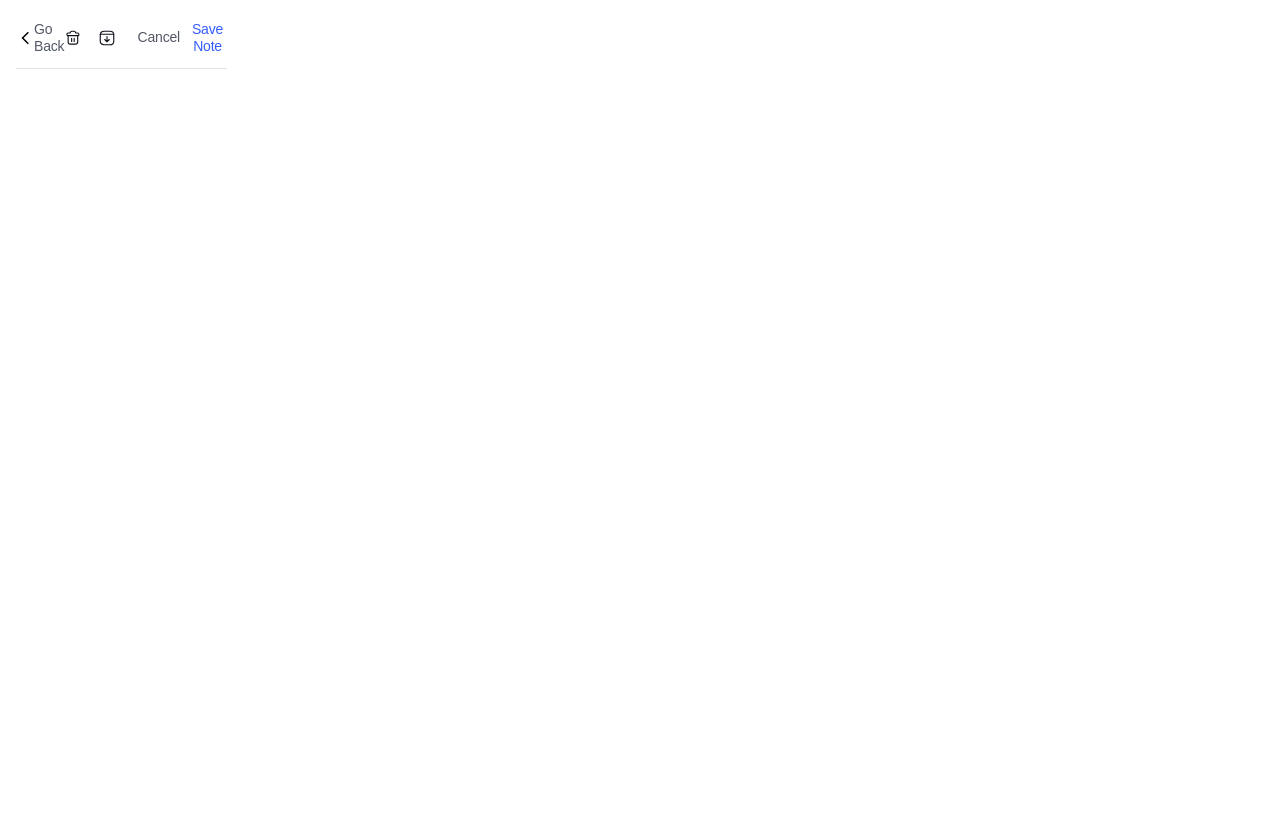
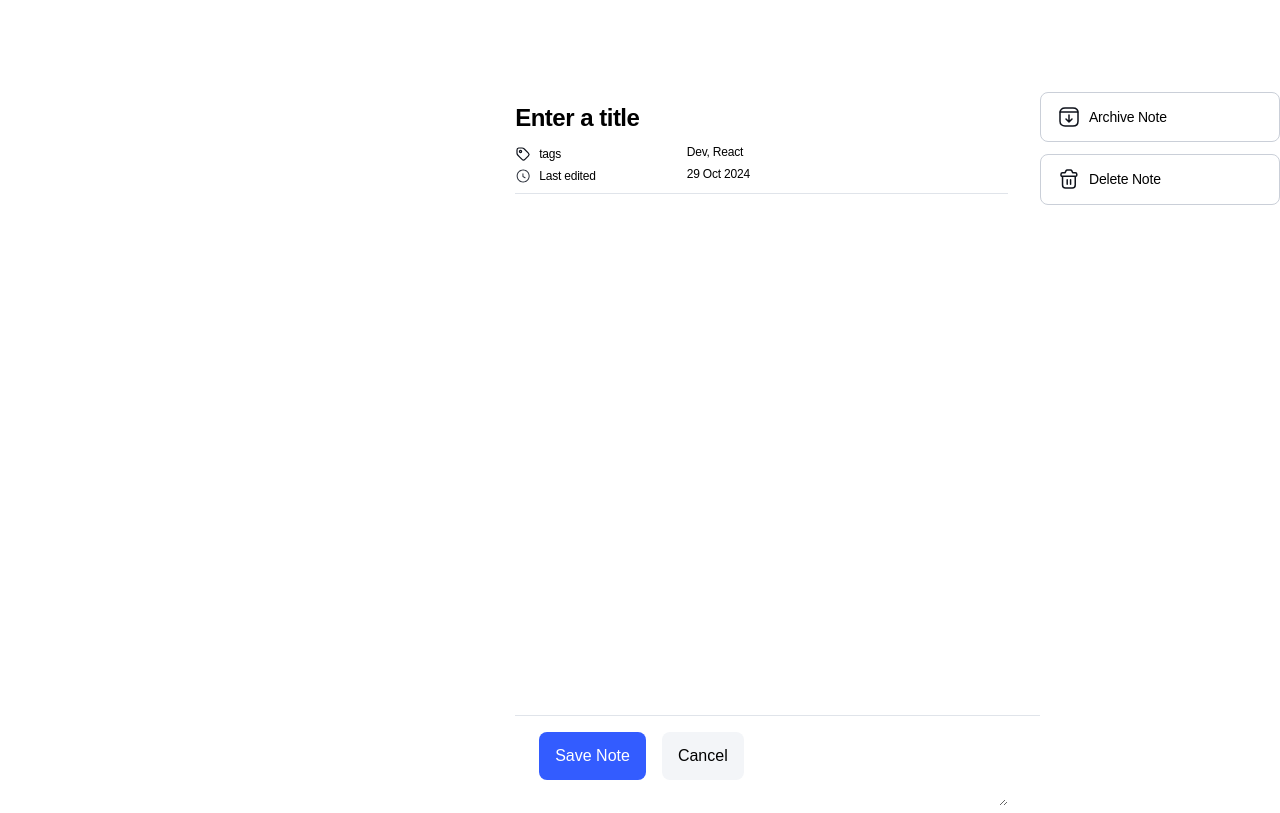
Before and after one commit to RuxCastillo/Full-Stack-Node-App, a React (Vite) app in the folder Frontend/: page / in a window 1280 px wide. Built offline with nearby package versions, Linux system fonts and the light colour scheme.

Commit message:
terminado el componente de la nota en mobile, tablet y desktop

```diff
--- a/Frontend/src/components/BarraDeNavegacionInferior/BarraDeNavegacionInferior.module.css
+++ b/Frontend/src/components/BarraDeNavegacionInferior/BarraDeNavegacionInferior.module.css
@@ -8,6 +8,7 @@
 	height: 56px;
 	border-top: 1px solid var(--neutral-200);
 	background-color: var(--neutral-0);
+	box-shadow: 0 -4px 6px 0 #f0f0f060;
 }
 
 .div {
--- /dev/null
+++ b/Frontend/src/components/Notas/NotaBarraSuperior/NotaBarraSuperior.module.css
@@ -0,0 +1,48 @@
+.nav {
+	display: flex;
+	align-items: center;
+	padding-bottom: 12px;
+	border-bottom: 1px solid var(--neutral-200);
+}
+
+.arrowLeft {
+	height: 18px;
+	width: 18px;
+}
+
+.goBackDiv {
+	margin-right: auto;
+	display: flex;
+	align-items: center;
+}
+
+.goBack {
+	color: var(--neutral-600);
+}
+
+.icon {
+	height: 18px;
+	width: 18px;
+	margin-right: 16px;
+}
+
+.nav__button {
+	background-color: transparent;
+	border: none;
+	padding: 0;
+}
+
+.cancel {
+	color: var(--neutral-600);
+	margin-right: 1rem;
+}
+
+.save {
+	color: var(--blue-500);
+}
+
+@media (min-width: 1024px) {
+	.nav {
+		display: none;
+	}
+}
--- /dev/null
+++ b/Frontend/src/components/Notas/NotaBarraSuperior/NotaBarraSuperior.tsx
@@ -0,0 +1,25 @@
+import arrowLeft from '../../../assets/images/icon-arrow-left.svg';
+import deleteIcon from '../../../assets/images/icon-delete.svg';
+import archive from '../../../assets/images/icon-archive.svg';
+import styles from './NotaBarraSuperior.module.css';
+
+export default function NotaBarraSuperior() {
+	return (
+		<nav className={styles.nav}>
+			<div className={styles.goBackDiv}>
+				<img src={arrowLeft} alt="go back" className={styles.arrowLeft} />
+				<span className={`${styles.goBack} text-preset-5`}>Go Back</span>
+			</div>
+			<img src={deleteIcon} alt="delete note" className={styles.icon} />
+			<img src={archive} alt="archive note" className={styles.icon} />
+			<button
+				className={`${styles.nav__button} ${styles.cancel} text-preset-5`}
+			>
+				Cancel
+			</button>
+			<button className={`${styles.nav__button} ${styles.save} text-preset-5`}>
+				Save Note
+			</button>
+		</nav>
+	);
+}
--- a/Frontend/src/components/Notas/Notas.module.css
+++ b/Frontend/src/components/Notas/Notas.module.css
@@ -1,39 +1,103 @@
 .nota {
 	padding: 20px 16px;
+	position: relative;
 }
 
-.nav {
-	display: flex;
-	align-items: center;
-	padding-bottom: 12px;
+.title {
+	margin-top: 12px;
+	border: none;
+	padding: 0;
+}
+
+.info {
+	display: grid;
+	grid-template-columns: 34% 66%;
+	grid-template-rows: 50% 50%;
+	padding: 12px 0;
+	gap: 4px;
 	border-bottom: 1px solid var(--neutral-200);
 }
 
-.arrowLeft {
-	height: 18px;
-	width: 18px;
+.infoTitle {
+	display: flex;
+	align-items: center;
 }
 
-.goBack {
-	color: var(--neutral-600);
-	margin-right: auto;
+.infoTitle img {
+	width: 1rem;
+	height: 1rem;
+	margin-right: 0.5rem;
 }
 
-.icon {
-	height: 18px;
-	width: 18px;
-	margin-right: 16px;
+.textarea {
+	margin-top: 12px;
+	width: 100%;
+	height: 75vh;
+	border: none;
+	padding-bottom: 100px;
 }
 
-.nav__button {
-	background-color: transparent;
+textarea:focus,
+input:focus {
+	outline: none;
+}
+
+.buttons {
+	position: absolute;
+	bottom: 0;
+	padding: 16px 24px 20px;
+	border-top: 1px solid var(--neutral-200);
+	width: 100%;
+	background-color: white;
+	display: none;
+}
+
+.save {
+	color: white;
+	background-color: var(--blue-500);
+	padding: 12px 16px;
+	border-radius: 8px;
+	border: none;
+	margin-right: 1rem;
+}
+
+.cancel {
+	color: var(--nuetral-600);
+	background-color: var(--neutral-100);
+	border-radius: 8px;
+	padding: 12px 16px;
 	border: none;
 }
 
-.cancel {
-	color: var(--neutral-600);
+.noteSideBar {
+	display: none;
+	padding: 20px 0 0 16px;
 }
 
-.save {
-	color: var(--blue-500);
+.noteSideBarSquare {
+	display: flex;
+	border: 1px solid var(--neutral-300);
+	border-radius: var(--radius-8);
+	align-items: center;
+	margin-bottom: 12px;
 }
+
+.noteSideBarSquare img {
+	padding: 12px 8px 12px 16px;
+}
+
+@media (min-width: 1024px) {
+	.nota {
+		grid-column: 3/4;
+		grid-row: 2/3;
+	}
+	.noteSideBar {
+		display: flex;
+		flex-direction: column;
+		grid-column: 4/5;
+		grid-row: 2/3;
+	}
+	.buttons {
+		display: flex;
+	}
+}
--- a/Frontend/src/components/Notas/Notas.tsx
+++ b/Frontend/src/components/Notas/Notas.tsx
@@ -1,27 +1,51 @@
 import styles from './Notas.module.css';
-import arrowLeft from '../../assets/images/icon-arrow-left.svg';
+import NotaBarraSuperior from './NotaBarraSuperior/NotaBarraSuperior';
+import tagsIcon from '../../assets/images/icon-tag.svg';
+import clockIcon from '../../assets/images/icon-clock.svg';
+import archiveIcon from '../../assets/images/icon-archive.svg';
 import deleteIcon from '../../assets/images/icon-delete.svg';
-import archive from '../../assets/images/icon-archive.svg';
 
 export default function Notas() {
 	return (
-		<section className={styles.nota}>
-			<nav className={styles.nav}>
-				<img src={arrowLeft} alt="go back" className={styles.arrowLeft} />
-				<span className={`${styles.goBack} text-preset-5`}>Go Back</span>
-				<img src={deleteIcon} alt="delete note" className={styles.icon} />
-				<img src={archive} alt="archive note" className={styles.icon} />
-				<button
-					className={`${styles.nav__button} ${styles.cancel} text-preset-5`}
-				>
-					Cancel
-				</button>
-				<button
-					className={`${styles.nav__button} ${styles.save} text-preset-5`}
-				>
-					Save Note
-				</button>
-			</nav>
-		</section>
+		<>
+			<section className={styles.nota}>
+				<NotaBarraSuperior />
+				<input
+					value="Enter a title"
+					className={`${styles.title} text-preset-1`}
+				/>
+				<div className={`${styles.info} text-preset-6`}>
+					<div className={styles.infoTitle}>
+						<img src={tagsIcon} alt="" />
+						tags
+					</div>
+					<div>Dev, React</div>
+					<div className={styles.infoTitle}>
+						<img src={clockIcon} alt="" />
+						Last edited
+					</div>
+					<div>29 Oct 2024</div>
+				</div>
+				<textarea
+					name=""
+					id=""
+					className={`${styles.textarea} text-preset-5`}
+				></textarea>
+				<div className={styles.buttons}>
+					<button className={styles.save}>Save Note</button>
+					<button className={styles.cancel}>Cancel</button>
+				</div>
+			</section>
+			<div className={`${styles.noteSideBar} text-preset-4`}>
+				<div className={styles.noteSideBarSquare}>
+					<img src={archiveIcon} alt="" />
+					Archive Note
+				</div>
+				<div className={styles.noteSideBarSquare}>
+					<img src={deleteIcon} alt="" />
+					Delete Note
+				</div>
+			</div>
+		</>
 	);
 }
--- a/Frontend/src/css/fonts.css
+++ b/Frontend/src/css/fonts.css
@@ -7,6 +7,7 @@
 	font-size: 1.5rem;
 	line-height: 120%;
 	letter-spacing: -0.5px;
+	font-weight: bold;
 }
 
 .text-preset-2 {
@@ -14,6 +15,7 @@
 	font-size: 1.25rem;
 	line-height: 120%;
 	letter-spacing: -0.5px;
+	font-weight: bold;
 }
 
 .text-preset-3 {
@@ -21,6 +23,7 @@
 	font-size: 1rem;
 	line-height: 120%;
 	letter-spacing: -0.3px;
+	font-weight: 600;
 }
 
 .text-preset-4 {
@@ -28,6 +31,7 @@
 	font-size: 14px;
 	line-height: 120%;
 	letter-spacing: -0.2px;
+	font-weight: 500;
 }
 
 .text-preset-5 {
```
